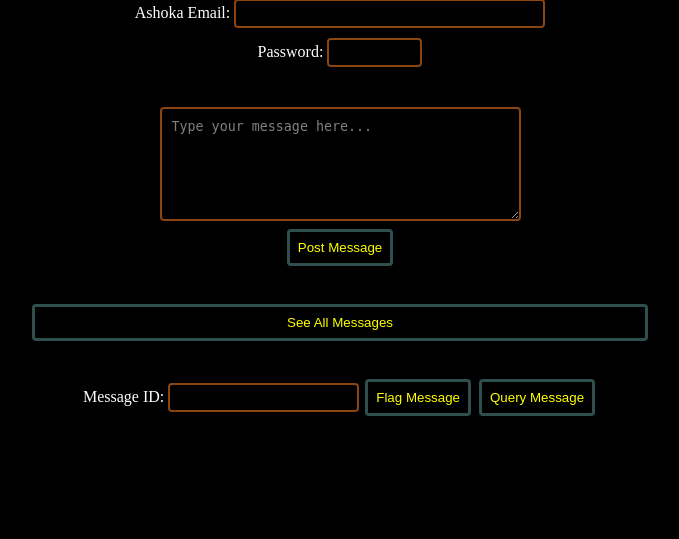
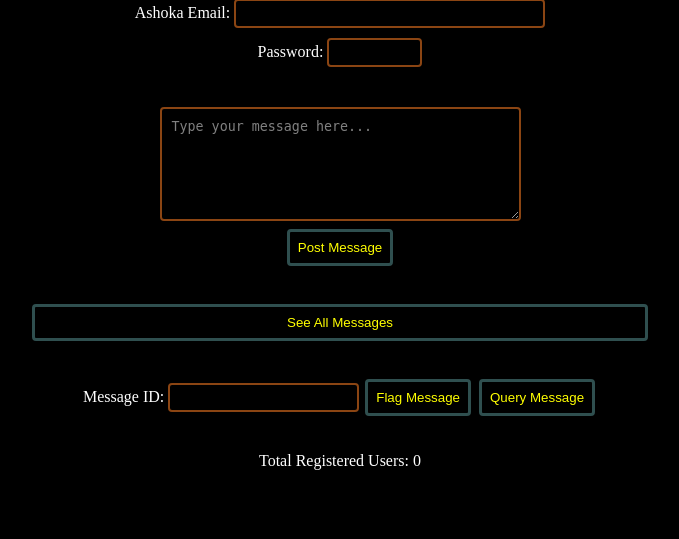
Before and after one commit to rachitrawat/flask_chat_server, a Flask app: page / in a window 1280 px wide. Shown: the part 113-652 px from the top of the page, without its empty margins (300-979 px from the left). Run offline with Flask 2, Linux system fonts and the light colour scheme; parts of the project's set-up code (start-up, migrations or seed data) failed here and were passed over.

Commit message:
show number of registered users

```diff
--- a/app.py
+++ b/app.py
@@ -164,7 +164,7 @@ def queryAllMsgs(req_obj, byID=False):
 
 @app.route('/')
 def home():
-    return render_template('home.html')
+    return render_template('home.html', numUsers=len(user_dict))
 
 
 @app.route('/', methods=['POST'])
--- a/templates/home.html
+++ b/templates/home.html
@@ -28,6 +28,11 @@
         </div>
 
     </form>
+
+    <footer>
+        <p>Total Registered Users: {{ numUsers }}</p>
+    </footer>
+
     <script>
         function submitMsg() {
             if (document.getElementById("textBox").value) {
```
